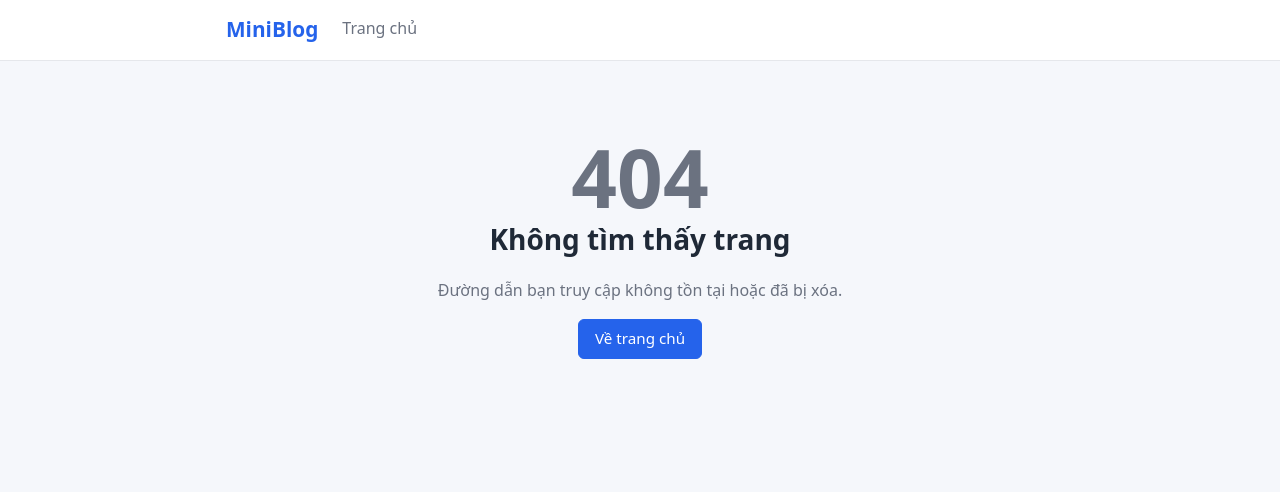
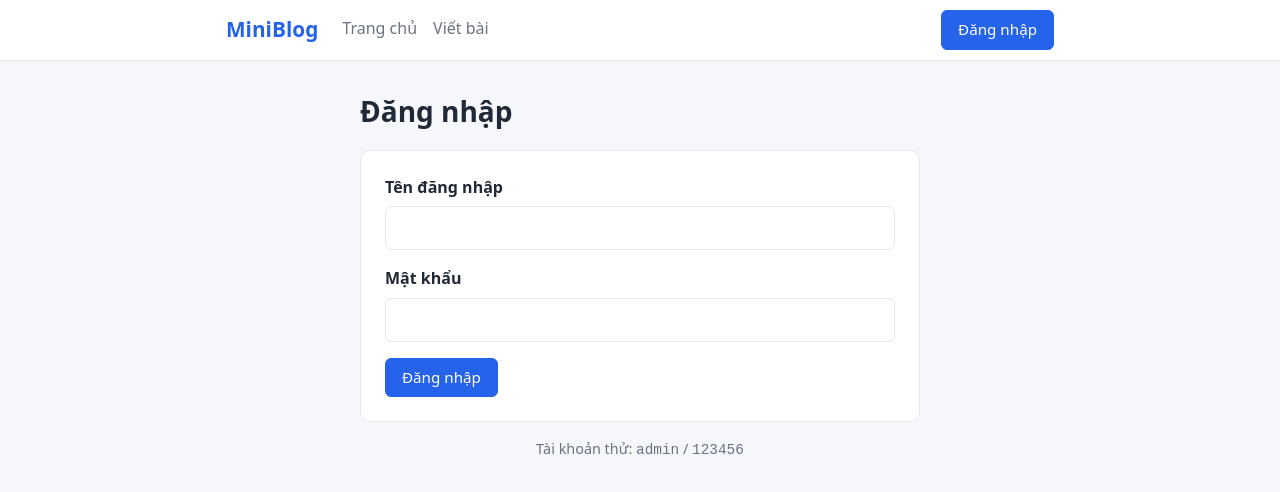
Before and after one commit to duythinhpham07/B25DCTV072-MiniBlog, a React (Vite) app: page /login in a window 1280 px wide. Before the commit this address had no page. Shown: the top 492 px of the page. Built offline with nearby package versions, Linux system fonts and the light colour scheme.

Commit message:
Đăng nhập, đăng xuất bằng AuthContext và ProtectedRoute chặn trang cần đăng nhập

```diff
--- a/src/App.tsx
+++ b/src/App.tsx
@@ -1,6 +1,7 @@
 import { Outlet, Route, Routes } from 'react-router-dom'
 import Header from './components/Header'
 import HomePage from './pages/HomePage'
+import LoginPage from './pages/LoginPage'
 import NotFoundPage from './pages/NotFoundPage'
 import PostDetailPage from './pages/PostDetailPage'
 
@@ -21,6 +22,7 @@ export default function App() {
       <Route element={<Layout />}>
         <Route path="/" element={<HomePage />} />
         <Route path="/posts/:id" element={<PostDetailPage />} />
+        <Route path="/login" element={<LoginPage />} />
         <Route path="*" element={<NotFoundPage />} />
       </Route>
     </Routes>
--- a/src/components/Header.tsx
+++ b/src/components/Header.tsx
@@ -1,6 +1,9 @@
 import { Link, NavLink } from 'react-router-dom'
+import { useAuth } from '../context/AuthContext'
 
 export default function Header() {
+  const { user, logout } = useAuth()
+
   return (
     <header className="header">
       <div className="container header-inner">
@@ -12,7 +15,25 @@ export default function Header() {
           <NavLink to="/" end>
             Trang chủ
           </NavLink>
+          <NavLink to="/new">Viết bài</NavLink>
         </nav>
+
+        <div className="user-box">
+          {user ? (
+            <>
+              <span>
+                Xin chào, <b>{user.username}</b>
+              </span>
+              <button className="btn btn-outline" onClick={logout}>
+                Đăng xuất
+              </button>
+            </>
+          ) : (
+            <Link to="/login" className="btn">
+              Đăng nhập
+            </Link>
+          )}
+        </div>
       </div>
     </header>
   )
--- /dev/null
+++ b/src/context/AuthContext.tsx
@@ -0,0 +1,54 @@
+import { createContext, useContext, useState, type ReactNode } from 'react'
+import type { User } from '../types'
+
+const ACCOUNT = { username: 'admin', password: '123456' }
+const KEY = 'miniblog_user'
+
+interface AuthContextValue {
+  user: User | null
+  login: (username: string, password: string) => boolean
+  logout: () => void
+}
+
+const AuthContext = createContext<AuthContextValue | null>(null)
+
+function getSavedUser(): User | null {
+  try {
+    const saved = localStorage.getItem(KEY)
+    return saved ? JSON.parse(saved) : null
+  } catch {
+    return null
+  }
+}
+
+export function AuthProvider({ children }: { children: ReactNode }) {
+  const [user, setUser] = useState<User | null>(getSavedUser)
+
+  function login(username: string, password: string) {
+    if (username !== ACCOUNT.username || password !== ACCOUNT.password) {
+      return false
+    }
+    const newUser = { username }
+    setUser(newUser)
+    localStorage.setItem(KEY, JSON.stringify(newUser))
+    return true
+  }
+
+  function logout() {
+    setUser(null)
+    localStorage.removeItem(KEY)
+  }
+
+  return (
+    <AuthContext.Provider value={{ user, login, logout }}>
+      {children}
+    </AuthContext.Provider>
+  )
+}
+
+// eslint-disable-next-line react/only-export-components
+export function useAuth() {
+  const context = useContext(AuthContext)
+  if (!context) throw new Error('useAuth phải dùng bên trong AuthProvider')
+  return context
+}
--- a/src/main.tsx
+++ b/src/main.tsx
@@ -2,12 +2,15 @@ import { StrictMode } from 'react'
 import { createRoot } from 'react-dom/client'
 import { BrowserRouter } from 'react-router-dom'
 import App from './App.tsx'
+import { AuthProvider } from './context/AuthContext.tsx'
 import './index.css'
 
 createRoot(document.getElementById('root')!).render(
   <StrictMode>
     <BrowserRouter>
-      <App />
+      <AuthProvider>
+        <App />
+      </AuthProvider>
     </BrowserRouter>
   </StrictMode>,
 )
--- /dev/null
+++ b/src/pages/LoginPage.tsx
@@ -0,0 +1,65 @@
+import { useState, type FormEvent } from 'react'
+import { Navigate, useLocation } from 'react-router-dom'
+import { useAuth } from '../context/AuthContext'
+
+export default function LoginPage() {
+  const { user, login } = useAuth()
+  const location = useLocation()
+  const [username, setUsername] = useState('')
+  const [password, setPassword] = useState('')
+  const [error, setError] = useState('')
+
+  const from = (location.state as { from?: string } | null)?.from ?? '/'
+
+  if (user) return <Navigate to={from} replace />
+
+  function handleSubmit(e: FormEvent<HTMLFormElement>) {
+    e.preventDefault()
+
+    if (!username.trim() || !password) {
+      setError('Vui lòng nhập đầy đủ tên đăng nhập và mật khẩu.')
+      return
+    }
+
+    if (!login(username.trim(), password)) {
+      setError('Sai tên đăng nhập hoặc mật khẩu.')
+      setPassword('')
+    }
+  }
+
+  return (
+    <div className="form-page">
+      <h1>Đăng nhập</h1>
+      {from !== '/' && <p className="info-box">Bạn cần đăng nhập để tiếp tục.</p>}
+
+      <form className="form" onSubmit={handleSubmit} noValidate>
+        <label htmlFor="username">Tên đăng nhập</label>
+        <input
+          id="username"
+          value={username}
+          autoComplete="username"
+          onChange={(e) => setUsername(e.target.value)}
+        />
+
+        <label htmlFor="password">Mật khẩu</label>
+        <input
+          id="password"
+          type="password"
+          value={password}
+          autoComplete="current-password"
+          onChange={(e) => setPassword(e.target.value)}
+        />
+
+        {error && <p className="field-error">{error}</p>}
+
+        <button type="submit" className="btn">
+          Đăng nhập
+        </button>
+      </form>
+
+      <p className="hint">
+        Tài khoản thử: <code>admin</code> / <code>123456</code>
+      </p>
+    </div>
+  )
+}
```
Also changed, not shown: src/components/ProtectedRoute.tsx (added, +14 -0 lines).
